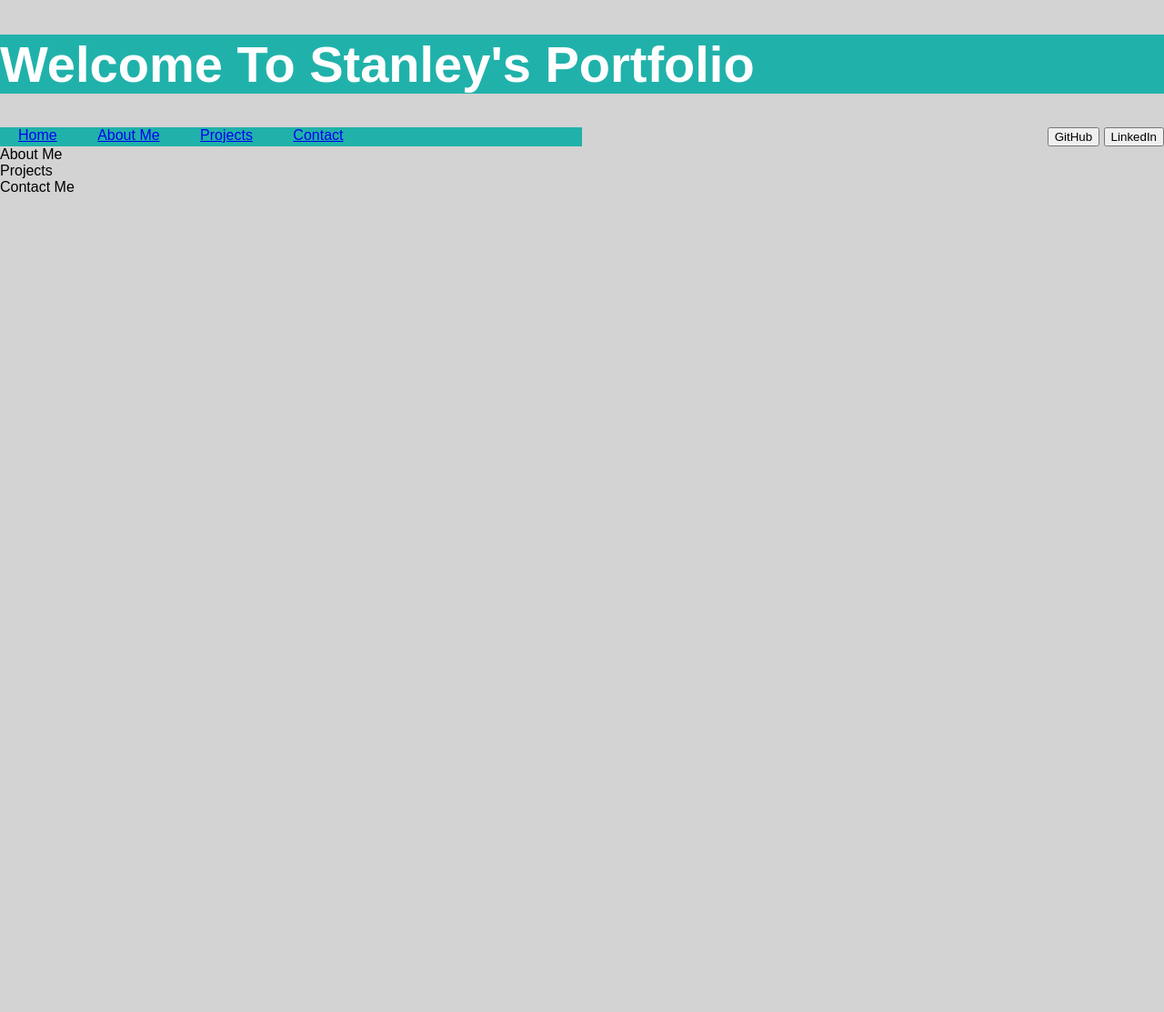
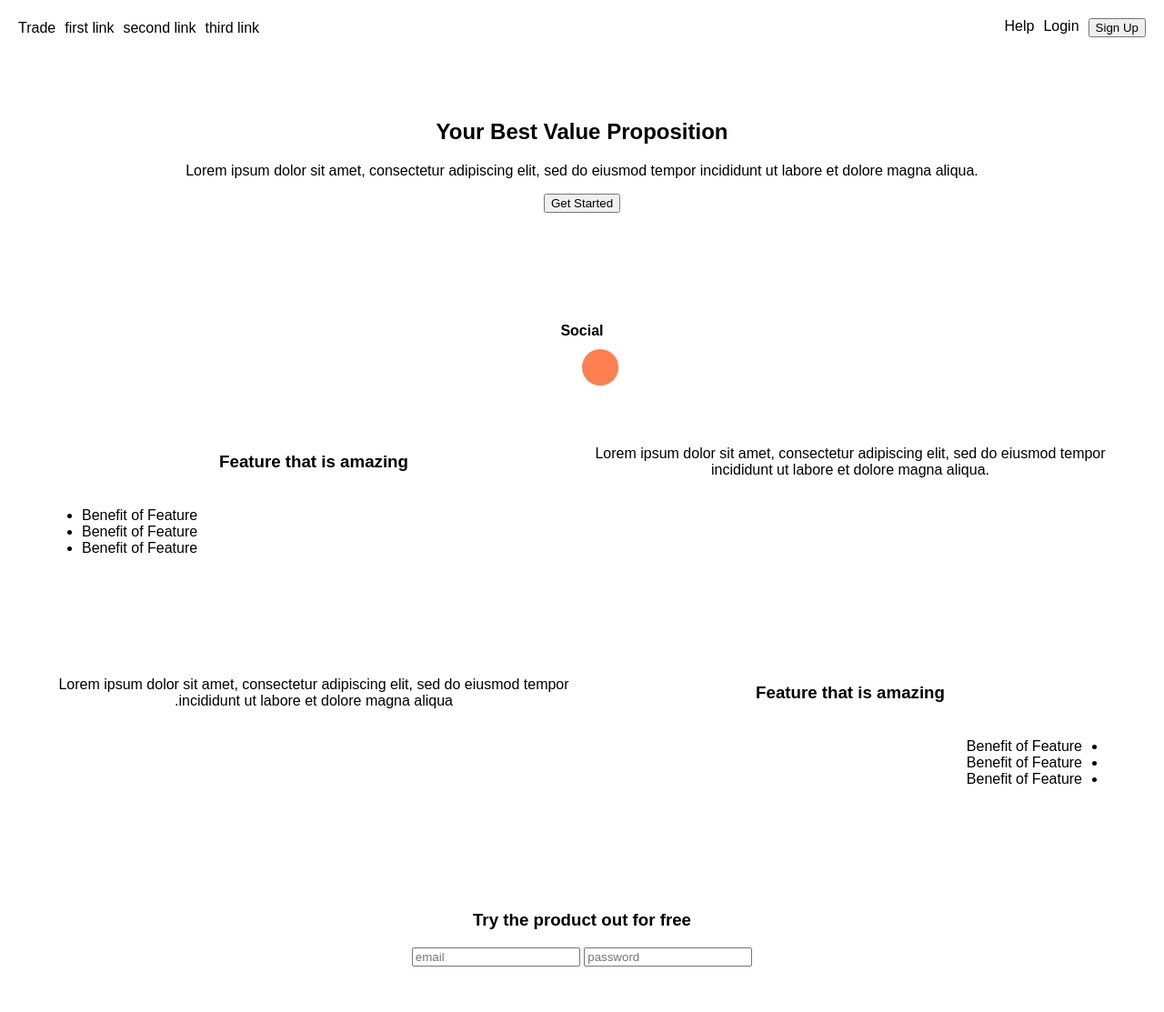
Before and after one commit to Yelnats29/css-grid, a plain HTML site: page index.html in a window 1280 px wide. Shown: the whole page at 91% size. Before the commit the page ends 800 px from the top, so only its background shows below. Drawn offline with Linux system fonts and the light colour scheme.

Commit message:
i need more practice with Grid

```diff
--- a/index.html
+++ b/index.html
@@ -4,31 +4,79 @@
 <head>
     <meta charset="UTF-8">
     <meta name="viewport" content="width=device-width, initial-scale=1.0">
-    <title>Stanley's Portfolio</title>
+    <title>Practice Grid</title>
     <link rel="stylesheet" href="./style.css">
 </head>
 
 <body>
-    <div class="container">
-        <h1 id="tag">
-            Welcome To Stanley's Portfolio
-        </h1>
-        <nav>
-            <a href="#">Home</a>
-            <a href="#">About Me</a>
-            <a href="#">Projects</a>
-            <a href="#">Contact</a>
-        </nav>
+    <nav>
+        <div id="nav-links">
+            <p>Trade</p>
+            <p>first link</p>
+            <p>second link</p>
+            <p>third link</p>
+        </div>
         <div id="actions">
-            <button>GitHub</button>
-            <button>LinkedIn</button>
+            <p>Help</p>
+            <p>Login</p>
+            <button id="sign-up">Sign Up</button>
         </div>
-    </div>
     </nav>
-    <aside>About Me</aside>
-    <main>Projects</main>
-    <footer>Contact Me</footer>
-    </div>
+
+    <section id="hero">
+        <div id="header">
+            <h1>Your Best Value Proposition</h1>
+            <p>Lorem ipsum dolor sit amet, consectetur adipiscing elit, sed do eiusmod tempor incididunt ut labore et
+                dolore magna aliqua.</p>
+            <button id="get-started">Get Started</button>
+        </div>
+        <div class="empty-hero"></div>
+    </section>
+
+    <section class="social">
+        <h4>Social</h4>
+        <p></p>
+        <p></p>
+        <p></p>
+        <p></p>
+        <p></p>
+        <p></p>
+    </section>
+
+    <section id="features-left">
+        <h3>Feature that is amazing</h3>
+        <p>Lorem ipsum dolor sit amet, consectetur adipiscing elit, sed do eiusmod tempor incididunt ut labore et dolore
+            magna aliqua.</p>
+        <div id="bullet-points-left">
+            <ul>
+                <li>Benefit of Feature</li>
+                <li>Benefit of Feature</li>
+                <li>Benefit of Feature</li>
+            </ul>
+        </div>
+        <div class="empty-feature-left"></div>
+    </section>
+
+    <section id="features-right">
+        <h3>Feature that is amazing</h3>
+        <p>Lorem ipsum dolor sit amet, consectetur adipiscing elit, sed do eiusmod tempor incididunt ut labore et dolore
+            magna aliqua.</p>
+        <div id="bullet-points-right">
+            <ul>
+                <li>Benefit of Feature</li>
+                <li>Benefit of Feature</li>
+                <li>Benefit of Feature</li>
+            </ul>
+        </div>
+        <div class="empty-feature-right"></div>
+    </section>
+
+    <section id="cta">
+        <h3>Try the product out for free</h3>
+        <input type="text" placeholder="email" />
+        <input type="text" placeholder="password" />
+    </section>
+
 </body>
 
 </html>
--- a/style.css
+++ b/style.css
@@ -1,56 +1,104 @@
-* {
-    box-sizing: border-box;
-}
-
 body {
-    background-color: lightgray;
-    font-family: sans-serif;
-    margin: 0px;
-}
-
-.container {
-    display: grid;
-    /* grid-template-rows: auto auto auto auto; */
-    grid-template-columns: repeat(12, 1fr);
-    /* grid-template-areas:
-        "nav"
-        "side"
-        "main"
-        "footer"; */
-}
-
-#tag {
-    grid-column: span 12;
-    color: white;
-    background: lightseagreen;
-    font-size: 56px;
+    margin: 0;
+    font-family: Arial, sans-serif;
 }
 
 nav {
-    background: lightseagreen;
-    grid-column: span 6;
+    display: grid;
+    grid-template-columns: repeat(2, auto);
+    align-items: center;
+    justify-content: space-between;
+    padding: 20px;
 }
 
-nav a {
-    display: inline-block;
-    margin: 0 20px;
-    /* padding: 0px 47px 0px 0px; */
+#nav-links, #actions {
+    display: flex;
+    gap: 10px;
 }
 
-#actions {
-    grid-column: 7 / span 6;
-    justify-self: right;
+nav p, nav button {
+    margin: 0;
+}
+
+#hero {
+    display: grid;
+    grid-template-columns: 1fr 1fr;
+    align-items: center;
+    justify-content: center;
+    text-align: center;
+    padding: 50px;
+}
+
+#header {
+    grid-column: span 2;
+}
+
+#features-left {
+    display: grid;
+    grid-template-columns: 1fr 1fr;
+    align-items: center;
+    justify-content: center;
+    text-align: center;
+    padding: 50px;
+}
+
+#bullet-points-left {
+    text-align: left;
+}
+
+#features-right {
+    display: grid;
+    grid-template-columns: 1fr 1fr;
+    align-items: center;
+    justify-content: center;
+    text-align: center;
+    padding: 50px;
+    direction:rtl;
+}
+
+#bullet-points-right {
+    text-align: right;
 }
 
 
-About Me {
-grid-area: side;
+
+#cta {
+    text-align: center;
+    padding: 50px;
 }
 
-Projects {
-grid-area: main;
+.social {
+    text-align: center;
+    padding: 50px;
+    position: relative;
+    padding-bottom: 30px; /* Adjust as needed to create space for the circles */
 }
 
-Contact Me {
-grid-area: footer
+
+.social::before {
+    content: '';
+    position: absolute;
+    bottom: 0;
+    width: 40px; /* Diameter of the circle */
+    height: 40px; /* Diameter of the circle */
+    border-radius: 50%; /* To create a circle */
+    background-color: #ff7f50; /* Color of the circle */
 }
+
+
+/* Media query for smaller screens */
+@media (max-width: 768px) {
+    nav {
+        grid-template-columns: auto;
+        justify-content: center;
+    }
+
+    #nav-links, #actions {
+        flex-direction: column;
+        align-items: center;
+    }
+
+    #hero, #features-left, #features-right, #cta, .social {
+        grid-template-columns: 1fr;
+    }
+}
```
